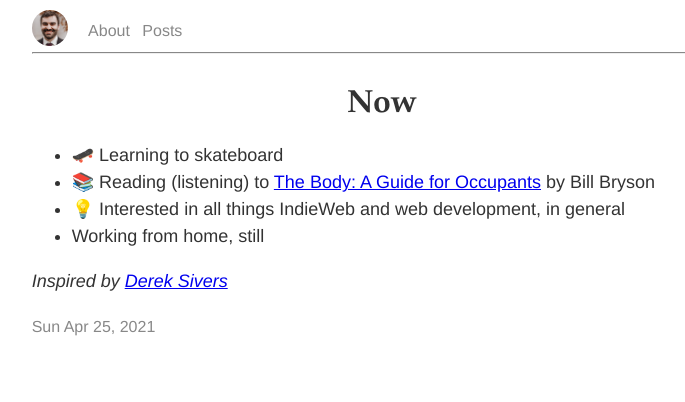
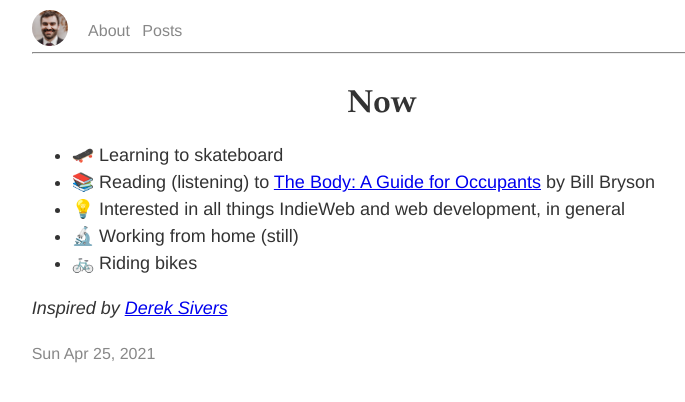
Before and after one commit to rockorager/rockorager.github.com, a Jekyll site: the page built from now.md, in a window 1280 px wide. Shown: the top 402 px of the page, without its empty margins (258-943 px from the left). Built offline with Jekyll 4.4.1, drawn with Linux system fonts in a browser that asks for light colours.

Commit message:
Update Page “now”

```diff
--- a/now.md
+++ b/now.md
@@ -7,6 +7,7 @@ updated: ""
 - 🛹 Learning to skateboard
 - 📚 Reading (listening) to [The Body: A Guide for Occupants](https://www.goodreads.com/book/show/43582376-the-body) by Bill Bryson
 - 💡 Interested in all things IndieWeb and web development, in general
-- Working from home, still
+- 🔬 Working from home (still)
+- 🚲 Riding bikes
 
 *Inspired by [Derek Sivers](https://sive.rs/nowff)*
```
